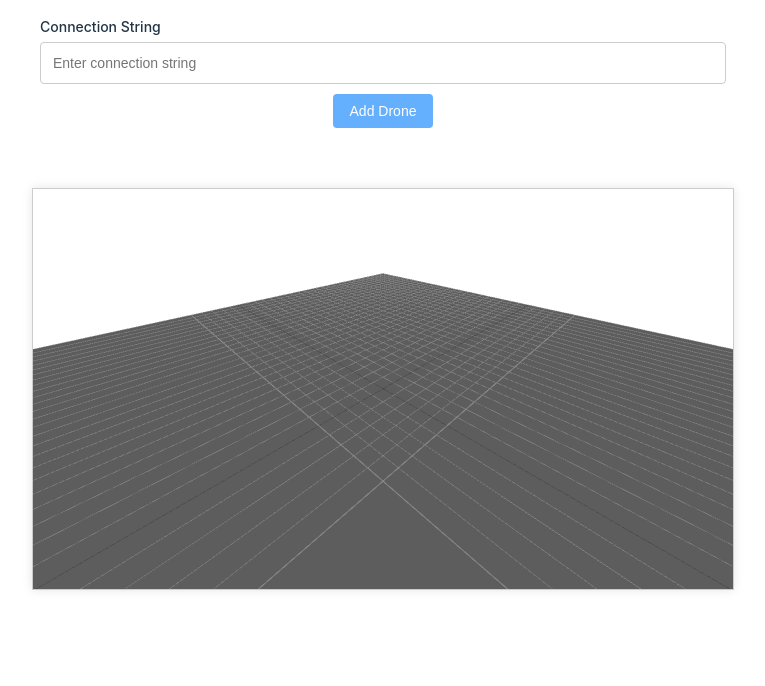
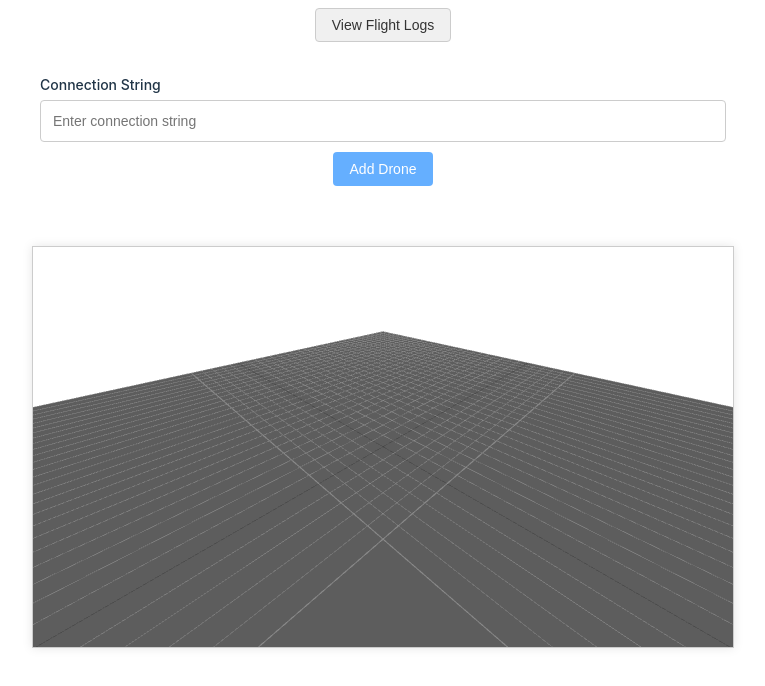
Before and after one commit to TiagoHRPG/PilotStation, a React (Vite) app in the folder pilot-frontend/: page / in a window 1280 px wide. Shown: the top 686 px of the page, without its empty margins (257-1022 px from the left). Built offline with nearby package versions, Linux system fonts and the light colour scheme.

Commit message:
feat: enhance UI with navigation buttons in LogsPage and App components

```diff
--- a/pilot-frontend/src/App.tsx
+++ b/pilot-frontend/src/App.tsx
@@ -3,9 +3,12 @@ import WorldMap from "./map/WorldMap";
 import { useDronesStore } from "./store/droneStore";
 import AddDroneForm from "./components/AddDroneForm";
 import Panel from "./components/ui/Panel";
+import Button from "./components/ui/Button";
+import { useNavigate } from "react-router-dom";
 
 function App() {
   const { drones, disconnectDrone } = useDronesStore();
+  const navigate = useNavigate();
 
   window.addEventListener('unload', () => {
     drones.forEach(drone => {
@@ -14,6 +17,13 @@ function App() {
   });
 
   return (
+    <Panel direction="column" gap="large" align="center">
+      <Button
+          variant="secondary"
+          onClick={() => navigate('/logs')}
+        >
+          View Flight Logs
+        </Button>
       <Panel gap='medium'>
         <AddDroneForm isFirstDrone={drones.length === 0}/>
         <Panel direction='row' justify="evenly">
@@ -23,6 +33,7 @@ function App() {
         </Panel>
         <WorldMap drones={drones} />
       </Panel>
+    </Panel>
   );
 }
 
--- a/pilot-frontend/src/pages/LogsPage.tsx
+++ b/pilot-frontend/src/pages/LogsPage.tsx
@@ -91,7 +91,15 @@ export function LogsPage() {
 
   return (
     <Panel padding="medium" gap="medium" className="logs-page">
-      <h3>Flight Logs</h3>
+      <Panel direction="row" justify="between" align="center">
+        <h3>Flight Logs</h3>
+        <Button
+          variant="primary"
+          onClick={() => navigate('/')}
+        >
+          Back to Dashboard
+        </Button>
+      </Panel>
 
       <Panel direction="row" gap="medium" justify="between">
         <Input
```
Also changed, not shown: 1 other file (tests, documents, lock files or other folders). Lines whose indentation alone changed are shown as unchanged.
